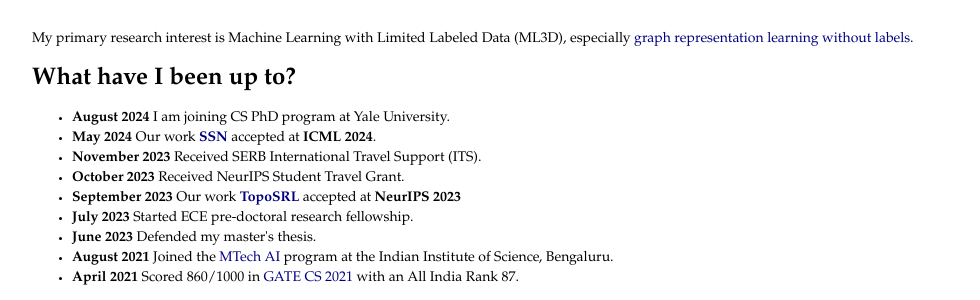
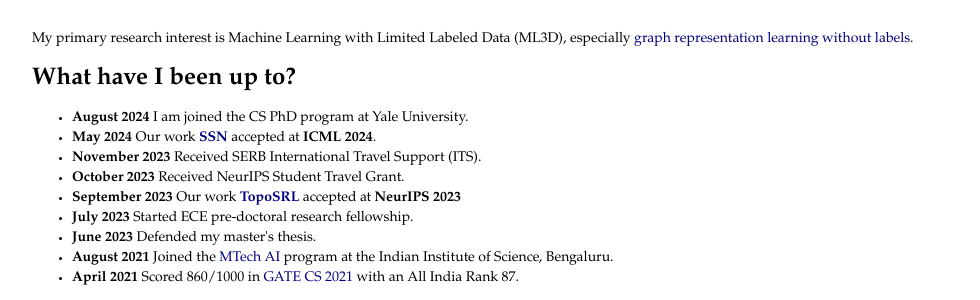
Before and after one commit to HirenMadhu/hirenmadhu.github.io, a Jekyll site: the page built from index.html, in a window 1280 px wide. Shown: the part 345-645 px from the top of the page, without its empty margins (160-1140 px from the left). Built offline with Jekyll 4.4.1, drawn with Linux system fonts in a browser that asks for light colours.

Commit message:
Updated after Yale

```diff
--- a/index.html
+++ b/index.html
@@ -19,7 +19,7 @@ title: Hiren Madhu
 <div class="blurb">
 <h1> What have I been up to?</h1>
 <ul>
-<li><b>August 2024</b> I am joining CS PhD program at Yale University. </li>
+<li><b>August 2024</b> I am joined the CS PhD program at Yale University. </li>
 <li><b>May 2024</b> Our work <a href="https://icml.cc/virtual/2024/poster/32736"><b>SSN</b></a> accepted at <b>ICML 2024</b>. </li>
 <li><b>November 2023</b> Received SERB International Travel Support (ITS).</li>
 <li><b>October 2023</b> Received NeurIPS Student Travel Grant.</li>
```
